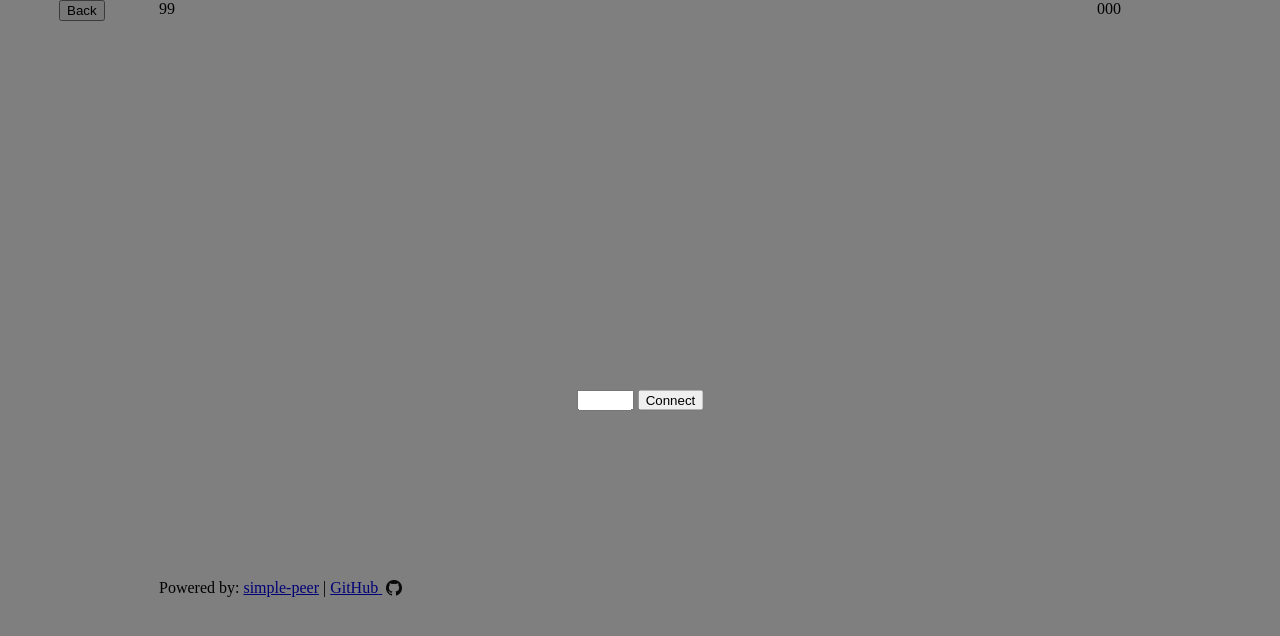
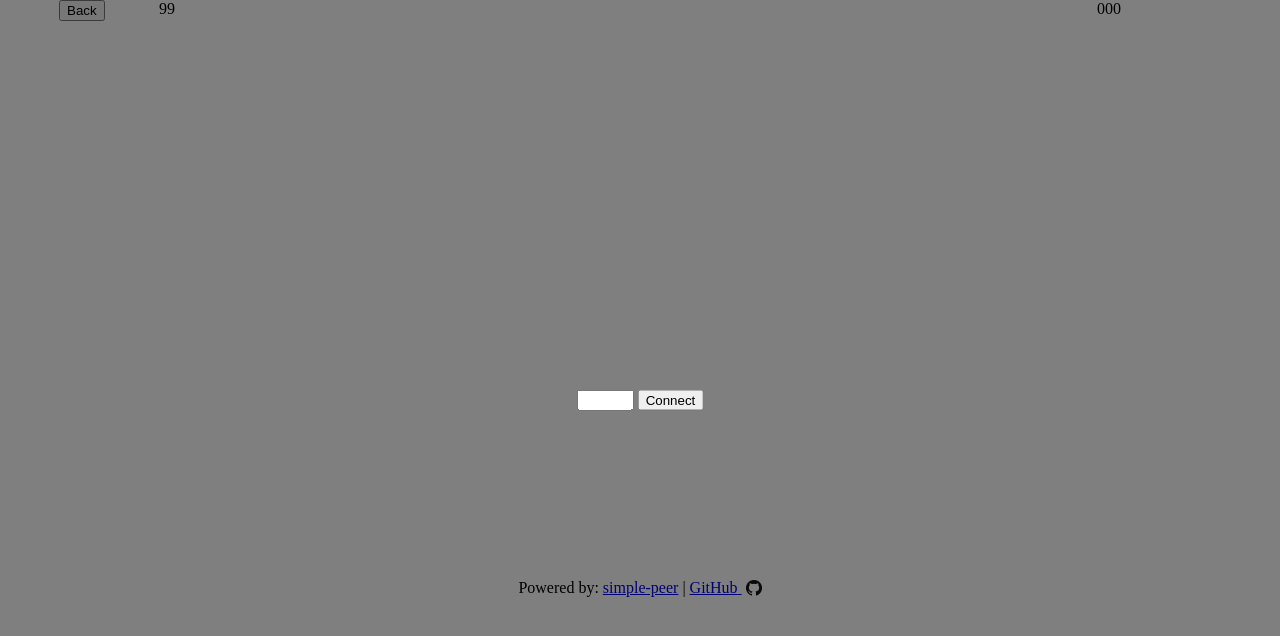
Before and after one commit to Timovski/Co-opMinesweeper, a website with bundled scripts: page CoopMinesweeper/wwwroot/join.html in a window 1280 px wide. Built offline with nearby package versions, Linux system fonts and the light colour scheme.

Commit message:
Refactor style

```diff
--- a/CoopMinesweeper/wwwroot/join.html
+++ b/CoopMinesweeper/wwwroot/join.html
@@ -29,7 +29,7 @@
             <div id="left-column">
                 <button onclick="window.location.href = '/index.html'">Back</button>
             </div><div id="middle-column">
-                <div id="header">
+                <div id="header" class="unselectable">
                     <div id="flags-container">
                         <span id="flags">99</span>
                     </div>
@@ -41,7 +41,7 @@
                     <canvas id="game-canvas"></canvas>
                     <canvas id="mouse-canvas"></canvas>
                 </div>
-                <div id="footer">
+                <div id="footer" class="unselectable">
                     Powered by: <a href="https://github.com/feross/simple-peer" target="_blank">simple-peer</a> |
                     <a href="https://github.com/Timovski/Co-opMinesweeper" target="_blank">
                         <span>GitHub</span>
--- a/CoopMinesweeper/wwwroot/style.css
+++ b/CoopMinesweeper/wwwroot/style.css
@@ -45,7 +45,7 @@ body {
     text-align: center;
 }
 
-#main div {
+#main > div {
     text-align: left;
 }
 
```
Also changed, not shown: CoopMinesweeper/wwwroot/create.html (+2 -2 lines).
